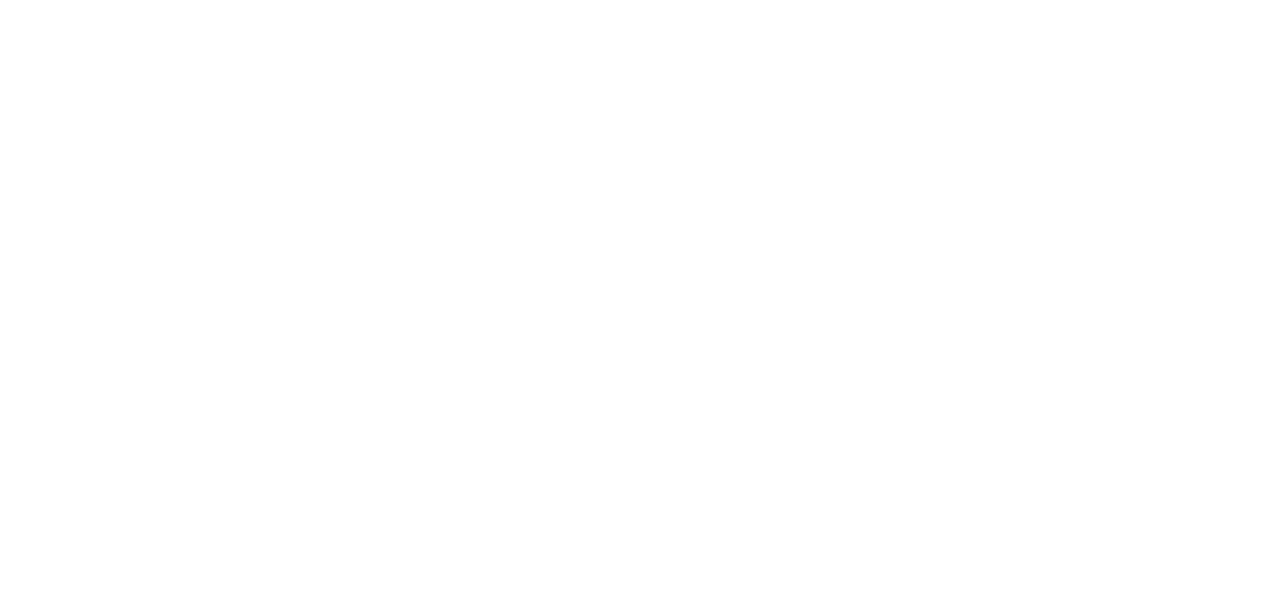
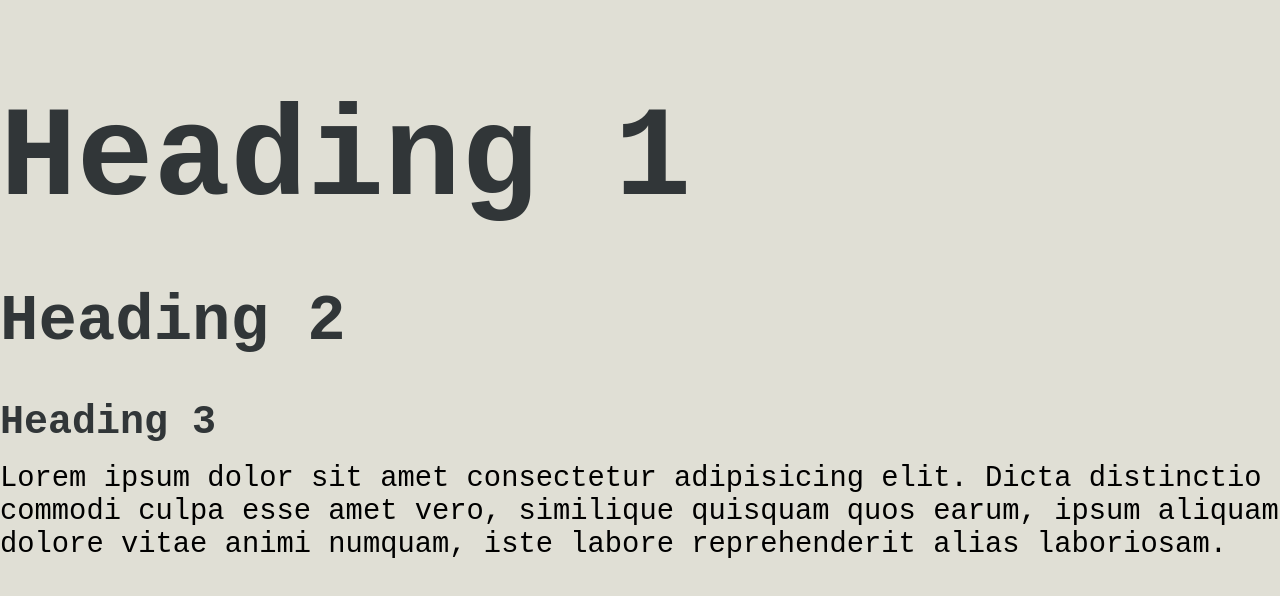
Before and after one commit to saragnzlz/HTMLCSS-mocksite, a plain HTML site: page index.html in a window 1280 px wide. Drawn offline with Linux system fonts and the light colour scheme; a web font is replaced by a local one.

Commit message:
Defined typography

```diff
--- a/index.html
+++ b/index.html
@@ -3,7 +3,24 @@
   <head>
     <meta charset="UTF-8" />
     <meta name="viewport" content="width=device-width, initial-scale=1.0" />
+    <link rel="preconnect" href="https://fonts.googleapis.com" />
+    <link rel="preconnect" href="https://fonts.gstatic.com" crossorigin />
+    <link
+      href="https://fonts.googleapis.com/css2?family=Reddit+Mono:wght@400..700&display=swap"
+      rel="stylesheet"
+    />
+    <link rel="stylesheet" href="styles/normalize.css" />
+    <link rel="stylesheet" href="styles/styles.css" />
     <title>Document</title>
   </head>
-  <body></body>
+  <body>
+    <h1>Heading 1</h1>
+    <h2>Heading 2</h2>
+    <h3>Heading 3</h3>
+    <p>
+      Lorem ipsum dolor sit amet consectetur adipisicing elit. Dicta distinctio
+      commodi culpa esse amet vero, similique quisquam quos earum, ipsum aliquam
+      dolore vitae animi numquam, iste labore reprehenderit alias laboriosam.
+    </p>
+  </body>
 </html>
--- a/styles/styles.css
+++ b/styles/styles.css
@@ -5,6 +5,56 @@
     --color-heading: #313638;
     --color-body: #3F403E;
 }
+
+html{
+    font-size: 62,5%;
+}
+
+/** Mobile-first approach**/
 body {
     background-color: #e0dfd5;
+    font-family: "Reddit Mono", monospace;
+    font-size: 2.5rem;
 }
+
+h1,h2,h3 {
+    color: var(--color-heading);
+    font-weight: 700;
+    margin-bottom: 1rem;
+}
+
+h1 {
+    font-size: 7rem;
+}
+
+h2 {
+    font-size: 4rem;
+}
+
+h3{
+    font-size: 3rem;
+}
+
+p {
+    /** For spacing between pearagraph and heading **/
+    margin-top: 0;
+}
+
+/** Browser **/
+@media screen and (min-width: 1024px) {
+    body{
+        font-size: 1.8rem;
+    }
+
+    h1{
+        font-size: 8rem;
+    }
+
+    h2 {
+        font-size: 4rem;
+    }
+
+    h3 {
+        font-size: 2.5rem;
+    }
+}
```
